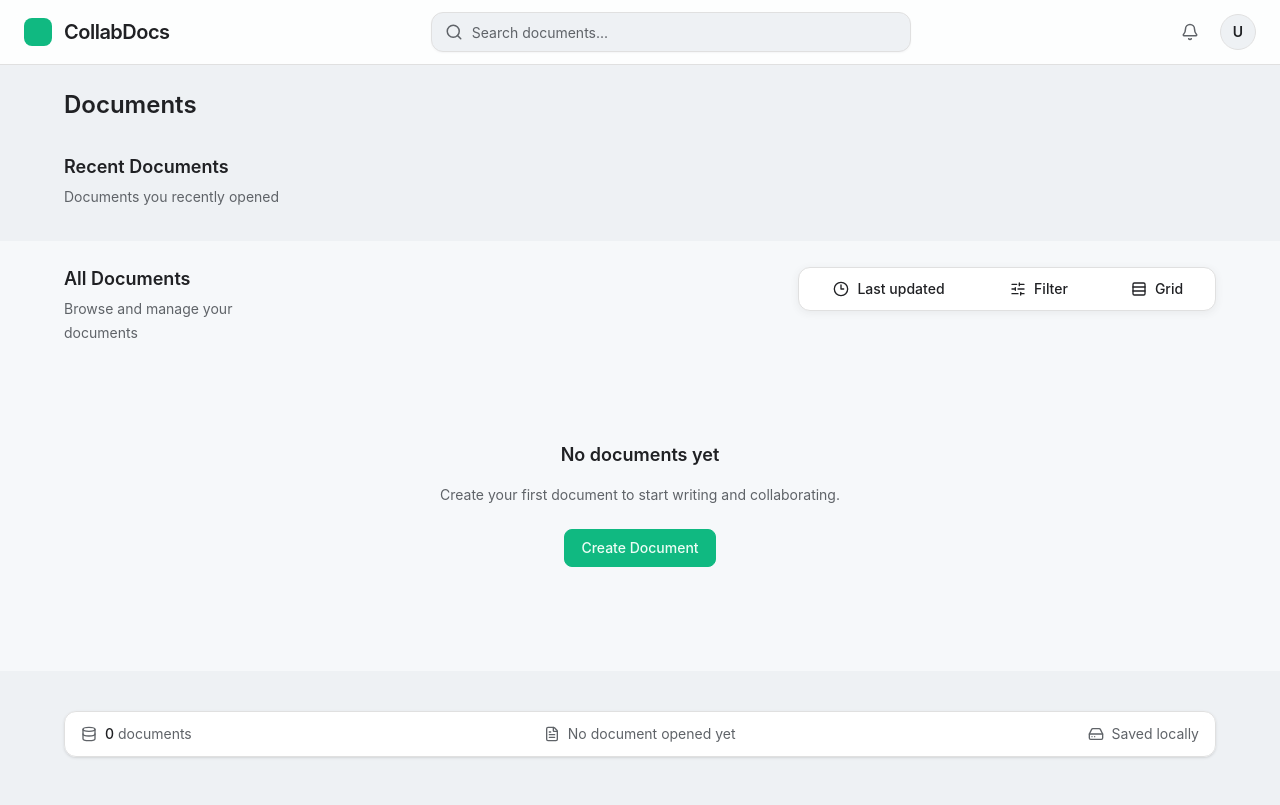
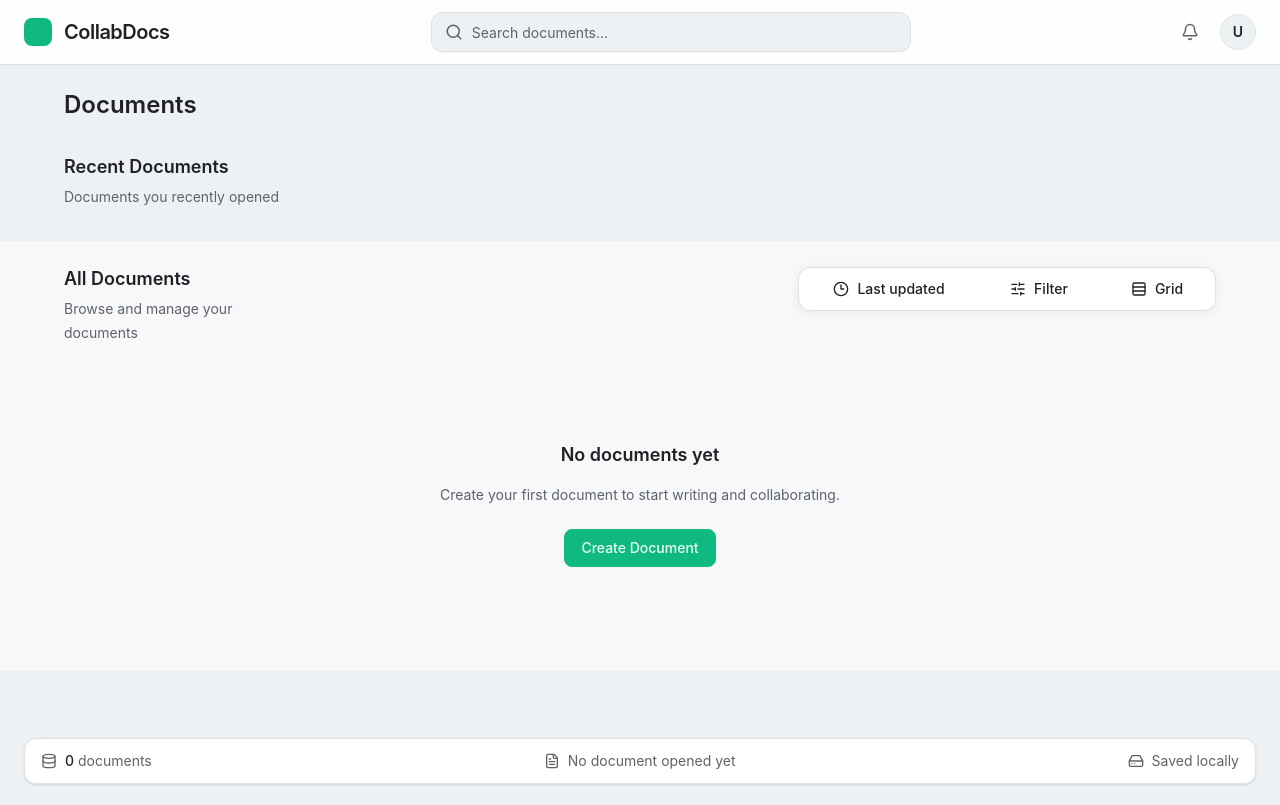
Before and after one commit to c3ngiz/Bachelor-Praxisphase, a React app in the folder frontend/: page /dashboard in a window 1280 px wide. Both pictures are taken after typing "name@example.com", "Sample123" into the empty fields and a click on the button "Sign In". Built offline with nearby package versions, Linux system fonts and the light colour scheme; the HTML template or start-up script is replaced by a standard one.

Commit message:
refactor: move navbar to its own file

```diff
--- a/frontend/src/features/dashboard/components/DashboardLayout.tsx
+++ b/frontend/src/features/dashboard/components/DashboardLayout.tsx
@@ -1,63 +1,26 @@
 import type { ReactNode } from "react";
-import { Bell } from "lucide-react";
 
-import SearchBar from "./toolbar/SearchBar";
+import DashboardFooterStrip from "./DashboardFooterStrip";
+import DashboardNavbar from "./DashboardNavbar";
+import type { Document } from "../types/document.types";
 
 type Props = {
   children: ReactNode;
+  documents: Document[];
 };
 
-export default function DashboardLayout({ children }: Props) {
+export default function DashboardLayout({ children, documents }: Props) {
   return (
-    <div className="min-h-screen bg-(--bg)">
-      <header className="sticky top-0 z-30 border-b border-(--border) bg-(--bg-elevated)/95 backdrop-blur supports-[backdrop-filter]:bg-(--bg-elevated)/88">
-        <div className="mx-auto flex h-16 w-full max-w-7xl items-center gap-4 px-6">
-          <div className="flex min-w-0 items-center gap-3">
-            <div className="h-7 w-7 rounded-lg bg-(--accent)" />
-            <span className="text-xl font-semibold tracking-tight text-(--fg)">
-              CollabDocs
-            </span>
-          </div>
+    <div className="flex min-h-screen flex-col bg-(--bg)">
+      <DashboardNavbar />
 
-          <div className="flex flex-1 justify-center px-2">
-            <div className="w-full max-w-[30rem]">
-              <SearchBar />
-            </div>
-          </div>
+      <main className="flex-1">{children}</main>
 
-          <div className="flex items-center gap-3">
-            <button
-              type="button"
-              aria-label="Notifications"
-              className="
-                  inline-flex h-9 w-9 items-center justify-center rounded-lg
-                  text-(--fg-muted) transition-colors duration-150
-                  hover:bg-(--bg) hover:text-(--fg)
-                  focus:outline-none focus:ring-2 focus:ring-(--focus-ring)
-              "
-            >
-              <Bell size={18} />
-            </button>
-
-            <button
-              type="button"
-              aria-label="User menu"
-              className="
-                  inline-flex h-9 w-9 items-center justify-center rounded-full
-                  border border-(--border) bg-(--bg)
-                  text-sm font-semibold text-(--fg)
-                  transition-colors duration-150
-                  hover:bg-(--bg-secondary)
-                  focus:outline-none focus:ring-2 focus:ring-(--focus-ring)
-              "
-            >
-              U
-            </button>
-          </div>
+      <div className="sticky bottom-0 z-20 px-6 pb-4">
+        <div className="mx-auto w-full max-w-7xl">
+          <DashboardFooterStrip documents={documents} />
         </div>
-      </header>
-
-      <main>{children}</main>
+      </div>
     </div>
   );
 }
--- /dev/null
+++ b/frontend/src/features/dashboard/components/DashboardNavbar.tsx
@@ -0,0 +1,54 @@
+import { Bell } from "lucide-react";
+
+import SearchBar from "./toolbar/SearchBar";
+
+export default function DashboardNavbar() {
+  return (
+    <header className="sticky top-0 z-30 border-b border-(--border) bg-(--bg-elevated)/95 backdrop-blur supports-[backdrop-filter]:bg-(--bg-elevated)/88">
+      <div className="mx-auto flex h-16 w-full max-w-7xl items-center gap-4 px-6">
+        <div className="flex min-w-0 items-center gap-3">
+          <div className="h-7 w-7 rounded-lg bg-(--accent)" />
+          <span className="text-xl font-semibold tracking-tight text-(--fg)">
+            CollabDocs
+          </span>
+        </div>
+
+        <div className="flex flex-1 justify-center px-2">
+          <div className="w-full max-w-[30rem]">
+            <SearchBar />
+          </div>
+        </div>
+
+        <div className="flex items-center gap-3">
+          <button
+            type="button"
+            aria-label="Notifications"
+            className="
+              inline-flex h-9 w-9 items-center justify-center rounded-lg
+              text-(--fg-muted) transition-colors duration-150
+              hover:bg-(--bg) hover:text-(--fg)
+              focus:outline-none focus:ring-2 focus:ring-(--focus-ring)
+            "
+          >
+            <Bell size={18} />
+          </button>
+
+          <button
+            type="button"
+            aria-label="User menu"
+            className="
+              inline-flex h-9 w-9 items-center justify-center rounded-full
+              border border-(--border) bg-(--bg)
+              text-sm font-semibold text-(--fg)
+              transition-colors duration-150
+              hover:bg-(--bg-secondary)
+              focus:outline-none focus:ring-2 focus:ring-(--focus-ring)
+            "
+          >
+            U
+          </button>
+        </div>
+      </div>
+    </header>
+  );
+}
--- a/frontend/src/features/dashboard/pages/DashboardPage.tsx
+++ b/frontend/src/features/dashboard/pages/DashboardPage.tsx
@@ -9,7 +9,6 @@ import DashboardLayout from "../components/DashboardLayout";
 import DocumentsContainer from "../components/DocumentsContainer";
 import DocumentsEmptyState from "../components/DocumentsEmptyState";
 import RecentDocuments from "../components/RecentDocuments";
-import DashboardFooterStrip from "../components/DashboardFooterStrip";
 
 import CreateDocumentModal from "../components/modals/CreateDocumentModal";
 import RenameDocumentModal from "../components/modals/RenameDocumentModal";
@@ -126,7 +125,7 @@ export default function DashboardPage() {
 
     return (
         <>
-            <DashboardLayout>
+            <DashboardLayout documents={documents}>
                 <PageContainer title="Documents">
                     <Section>
                         <SectionHeader
@@ -145,10 +144,10 @@ export default function DashboardPage() {
                                 <div className="flex h-11 items-center self-center">
                                     <div
                                         className="
-                                            flex h-11 items-center gap-1 rounded-xl border border-(--border)
-                                            bg-(--bg-elevated) p-1
-                                            shadow-[0_2px_8px_rgba(60,64,67,0.08)]
-                                        "
+                      flex h-11 items-center gap-1 rounded-xl border border-(--border)
+                      bg-(--bg-elevated) p-1
+                      shadow-[0_2px_8px_rgba(60,64,67,0.08)]
+                    "
                                     >
                                         <SortDropdown />
                                         <FilterDropdown />
@@ -170,10 +169,6 @@ export default function DashboardPage() {
                                 onCreate={handleOpenCreateModal}
                             />
                         )}
-                    </Section>
-
-                    <Section className="pt-2 pb-6">
-                        <DashboardFooterStrip documents={documents} />
                     </Section>
                 </PageContainer>
             </DashboardLayout>
```
